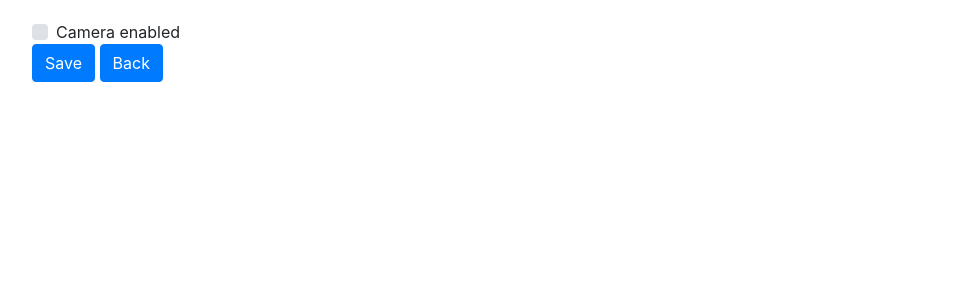
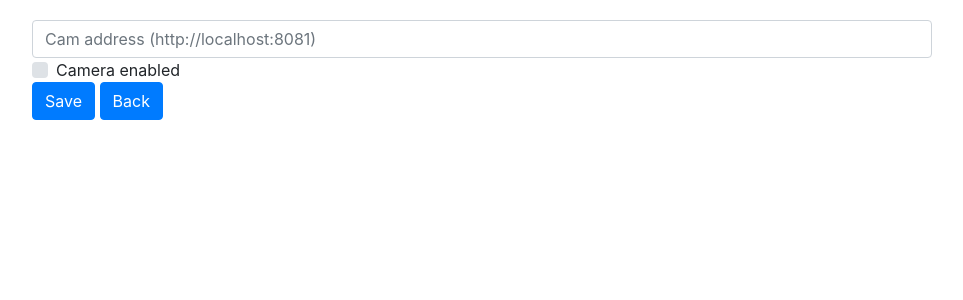
Before and after one commit to francoparodi/DaguRoverPi, a Flask app: template flaskr/templates/setup.html in a window 1280 px wide. Shown: the part 75-375 px from the top of the page, without its empty margins (158-1121 px from the left). Run offline with Flask 2, Linux system fonts and the light colour scheme; the template is opened without the code that fills it, so the values that code supplies are empty; the visitor is signed in with stand-in values (Sample User, id 1); data comes from the database, SQL or seed files in the repository; parts of the project's set-up code (start-up, migrations or seed data) failed here and were passed over; some libraries are stand-ins or nearby versions.

Commit message:
Frame for camera stream

```diff
--- a/flaskr/templates/homepage.html
+++ b/flaskr/templates/homepage.html
@@ -7,6 +7,9 @@
     <div class="row no-gutters">
         <div class="col-md-9 order-md-2">
             <p>Welcome {{ user.username }}</p>
+            <iframe src="http://localhost:8081" width="324" height="244">
+
+            </iframe>
         </div>
     </div>
 </div>
--- a/flaskr/templates/setup.html
+++ b/flaskr/templates/setup.html
@@ -19,10 +19,11 @@
 
     <div class="container content-container">
         <form method="POST" action="/save_setup">
+          <input type="text" name="camera_ip" class="form-control" id="camera_ip" placeholder="Cam address (http://localhost:8081)">
             <div class="custom-control custom-checkbox">
                 <input type="checkbox" class="custom-control-input" name="enabled" id="enabled" {% if setup.camera_enabled == 1 %} checked {% endif %}>
                 <label class="custom-control-label" for="enabled">Camera enabled</label>
-              </div>
+            </div>
             <button type="submit" class="btn btn-primary">Save</button>
             <a class="btn btn-primary" href="{{ url_for('view.homepage') }}" role="button">Back</a>
         </form>
```
